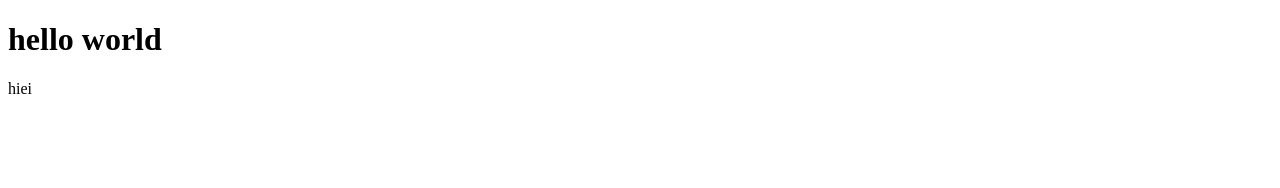
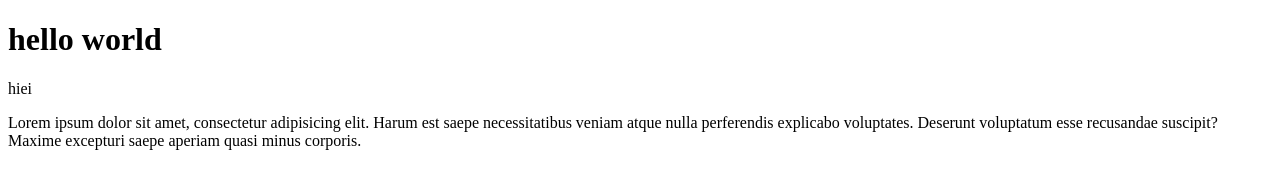
Before and after one commit to Harshofft/new, a plain HTML site: page index.html in a window 1280 px wide. Drawn offline with Linux system fonts and the light colour scheme.

Commit message:
add of paragraph

```diff
--- a/index.html
+++ b/index.html
@@ -8,5 +8,6 @@
 <body>
     <h1>hello world</h1>
     <p>hiei</p>
+    <p>Lorem ipsum dolor sit amet, consectetur adipisicing elit. Harum est saepe necessitatibus veniam atque nulla perferendis explicabo voluptates. Deserunt voluptatum esse recusandae suscipit? Maxime excepturi saepe aperiam quasi minus corporis.</p>
 </body>
 </html>
```
